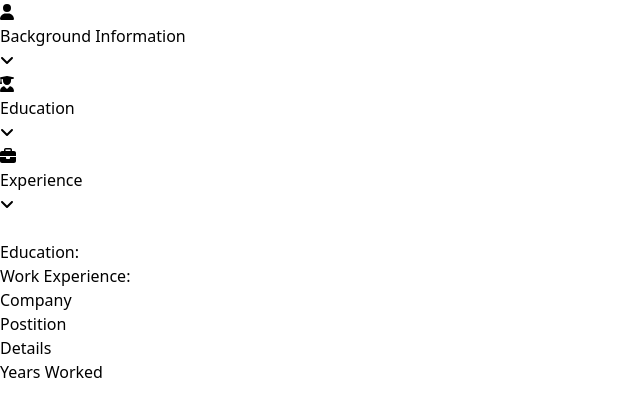
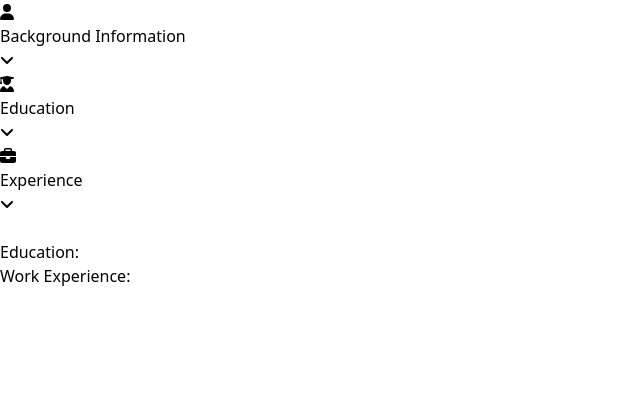
Before and after one commit to shannoj/resume-app, a React (Vite) app in the folder resume-app/: page / in a window 1280 px wide. Shown: the top 416 px of the page, without its empty margins (0-640 px from the left). Built offline with nearby package versions, Linux system fonts and the light colour scheme.

Commit message:
changed resume component to add more than one work expereince

```diff
--- a/resume-app/src/App.tsx
+++ b/resume-app/src/App.tsx
@@ -74,6 +74,7 @@ export default function App() {
             state={GeneralList.length > 0 ? GeneralList[0].state : ""}
             zip={GeneralList.length > 0 ? GeneralList[0].zip : ""}
             educationList={EducationList}
+            workList={WorkList}
           ></Resume>
         </div>
       </div>
--- a/resume-app/src/components/Resume.tsx
+++ b/resume-app/src/components/Resume.tsx
@@ -3,6 +3,14 @@ interface Education {
   major: string;
   yearstarted: string;
   yearended: string;
+}
+
+interface WorkExperience {
+  company: string;
+  position: string;
+  details: string;
+  yearstart: string;
+  yearend: string;
 }
 
 interface Props {
@@ -14,6 +22,7 @@ interface Props {
   state: string;
   zip: string;
   educationList: Education[];
+  workList: WorkExperience[];
 }
 function Resume({
   firstName,
@@ -24,6 +33,7 @@ function Resume({
   state,
   zip,
   educationList,
+  workList,
 }: Props) {
   return (
     <>
@@ -60,14 +70,20 @@ function Resume({
           <div className="flex felx-row w-full justify-start h-5 px-4 mb-2">
             <p className="font-bold">Work Experience:</p>
           </div>
-          <div className="flex flex-row items-start justify-start h-2/6 w-full mx-3 px-4">
-            <div className="flex flex-col h-full w-4/5 items-start justify-start">
-              <p>Company</p>
-              <p className="text-sm">Postition</p>
-              <p className="text-xs pl-3">Details</p>
+          {workList.map((work, index) => (
+            <div
+              key={index}
+              className="flex flex-row items-start justify-start h-2/6 w-full mx-3 px-4"
+            >
+              <div className="flex flex-col h-full w-4/5 items-start justify-start">
+                <p>{work.company}</p>
+                <p className="text-sm">{work.position}</p>
+                <p className="text-xs pl-3">{work.details}</p>
+              </div>
+              <p className="flex justify-end w-[40%]">{work.yearstart}</p>
+              <p className="flex justify-end w-[40%]">{work.yearend}</p>
             </div>
-            <p>Years Worked</p>
-          </div>
+          ))}
         </div>
       </div>
     </>
--- a/resume-app/src/components/WorkInfo.tsx
+++ b/resume-app/src/components/WorkInfo.tsx
@@ -8,6 +8,8 @@ export interface WorkFormData {
   company: string;
   position: string;
   details: string;
+  yearstart: string;
+  yearend: string;
 }
 
 function Work({ onFormSubmit }: WorkProps) {
@@ -15,6 +17,8 @@ function Work({ onFormSubmit }: WorkProps) {
     company: "",
     position: "",
     details: "",
+    yearstart: "",
+    yearend: "",
   });
 
   const handleInputChange = (
@@ -95,13 +99,13 @@ function Work({ onFormSubmit }: WorkProps) {
           <div className="w-full md:w-1/3 px-3 mb-6 md:mb-0">
             <label
               className="block uppercase tracking-wide text-gray-700 text-xs font-bold mb-2"
-              htmlFor="year-start"
+              htmlFor="yearstart"
             >
               Year Start
             </label>
             <input
               className="bg-gray-200 appearance-none border-2 border-gray-200 rounded w-full py-2 px-4 text-gray-700 leading-tight focus:outline-none focus:bg-white focus:border-purple-500"
-              id="year-start"
+              id="yearstart"
               type="text"
               placeholder="2016"
               onChange={handleInputChange}
@@ -110,13 +114,13 @@ function Work({ onFormSubmit }: WorkProps) {
           <div className="w-full md:w-1/3 px-3 mb-6 md:mb-0">
             <label
               className="block uppercase tracking-wide text-gray-700 text-xs font-bold mb-2"
-              htmlFor="year-end"
+              htmlFor="yearend"
             >
               Year End
             </label>
             <input
               className="bg-gray-200 appearance-none border-2 border-gray-200 rounded w-full py-2 px-4 text-gray-700 leading-tight focus:outline-none focus:bg-white focus:border-purple-500"
-              id="year-end"
+              id="yearend"
               type="text"
               placeholder="2020"
               onChange={handleInputChange}
```
